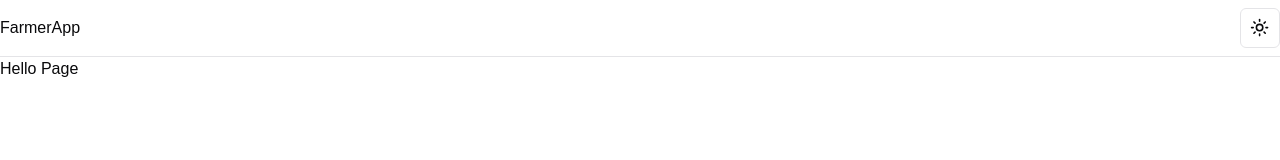
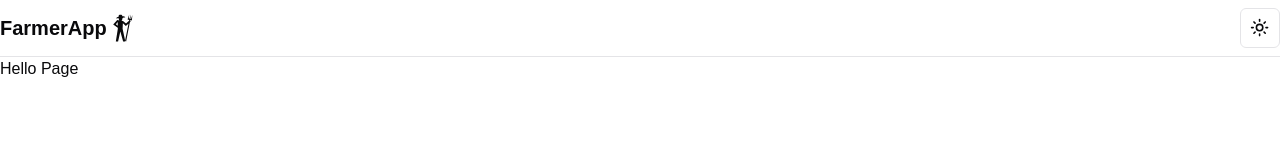
Before and after one commit to Lu1sEnriquez/farmer-app, a Next.js app: page /analizar in a window 1280 px wide. Shown: the top 160 px of the page. Built offline with nearby package versions, Linux system fonts and the light colour scheme.

Commit message:
add icon

```diff
--- a/src/components/dashboard/Navbar.tsx
+++ b/src/components/dashboard/Navbar.tsx
@@ -1,12 +1,16 @@
 import React from "react";
 import { ModeToggle } from "../theme/ToggleMode";
+import { GiFarmer } from "react-icons/gi";
 
 export const Navbar = () => {
   return (
     <header className="sticky top-0 z-50 w-full  m-auto border-b bg-background/95 backdrop-blur supports-[backdrop-filter]:bg-background/60">
       <div className=" m-auto container flex h-14 items-center">
         <div className="flex flex-1 items-center  justify-between  space-x-2 ">
-          <p>FarmerApp</p>
+          <div className="flex flex-row items-center">
+            <p className="font-semibold text-xl">FarmerApp</p>
+            <GiFarmer size={30} />
+          </div>
           <ModeToggle />
         </div>
       </div>
```
